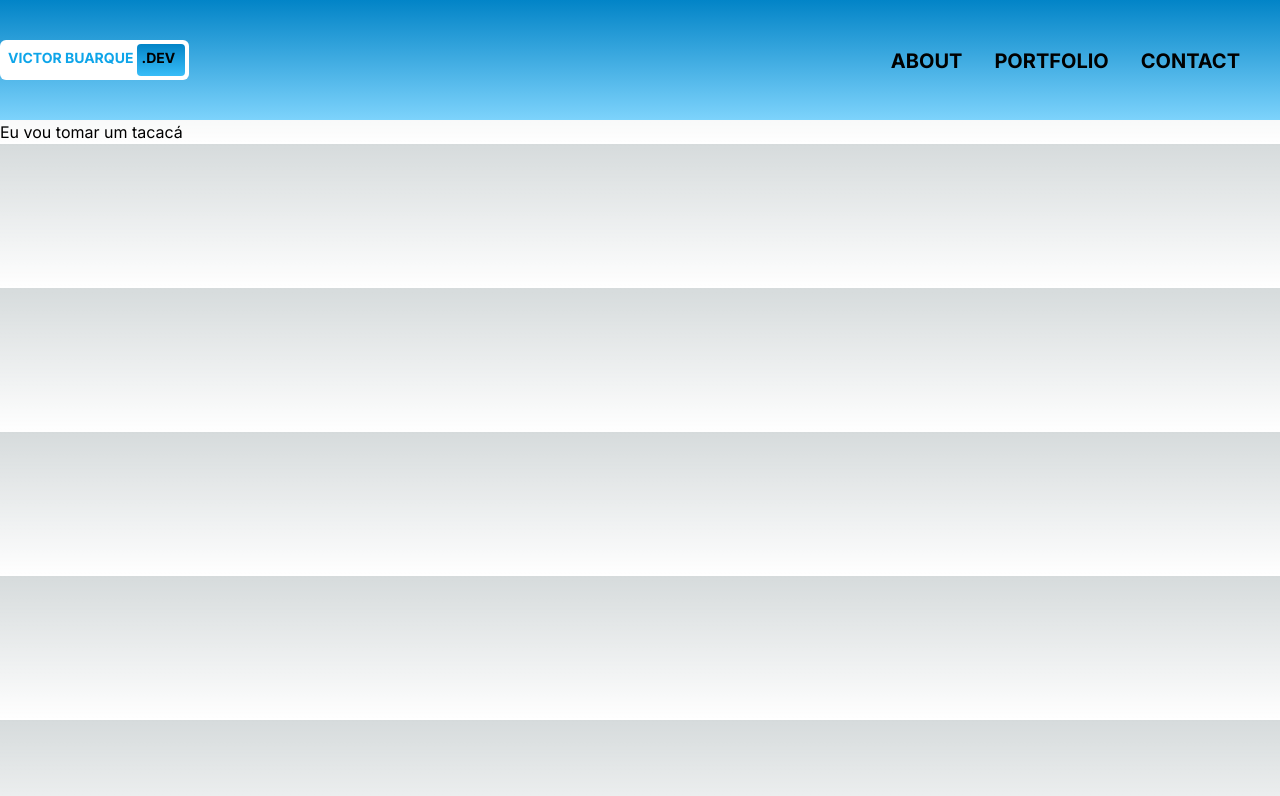
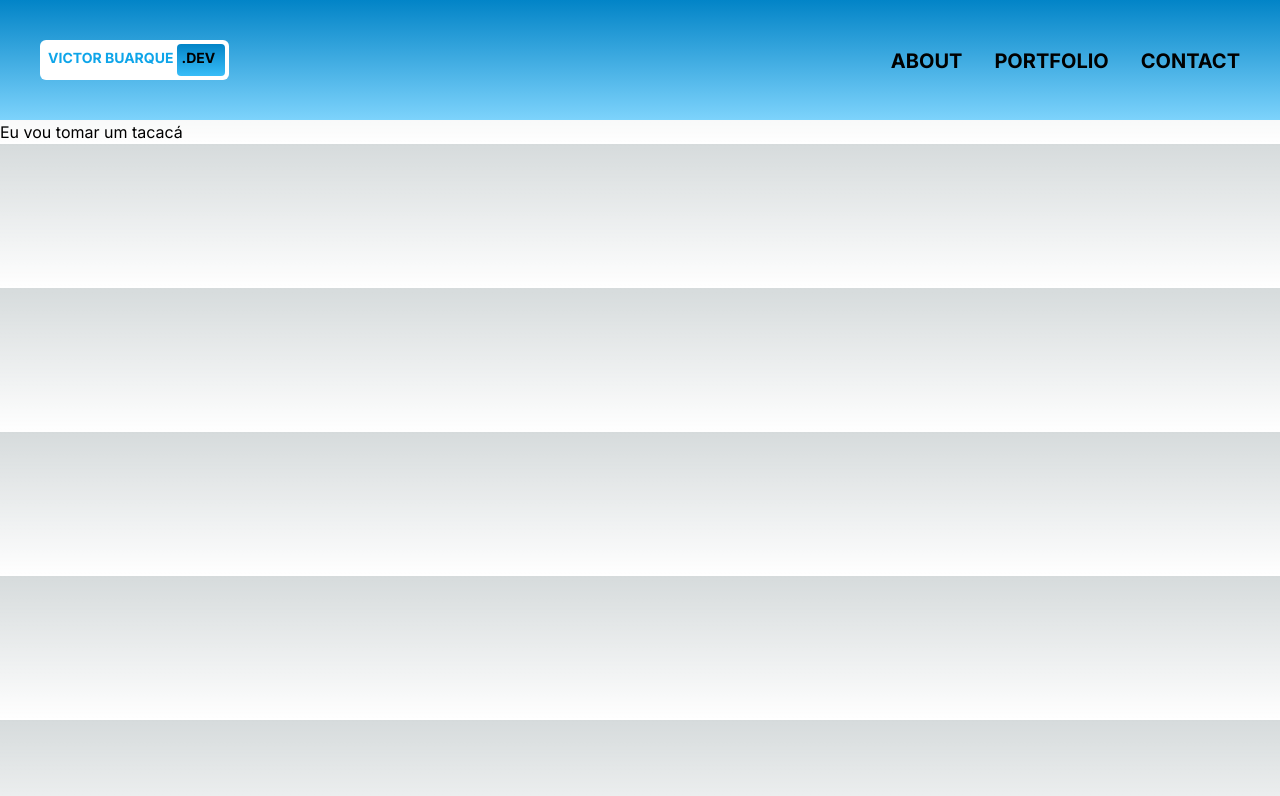
Before and after one commit to VictorBuarque/next-animated-portfolio, a Next.js app: page / in a window 1280 px wide. Shown: the top 796 px of the page. Built offline with nearby package versions, Linux system fonts and the light colour scheme.

Commit message:
chore: add container layout

```diff
--- a/src/app/globals.css
+++ b/src/app/globals.css
@@ -28,6 +28,31 @@ body {
 
 @layer utilities {
   .text-balance {
-    text-wrap: balance;
+    overflow-wrap: break-word;
   }
 }
+
+@layer components {
+  .container {
+    padding-left: 1rem;
+    padding-right: 1rem;
+    max-width: 100%;
+    @screen md {
+      max-width: 100%;
+      padding-left: 2.5rem;
+      padding-right: 2.5rem;
+    }
+    @screen lg {
+      max-width: 1024px;
+    }
+    @screen xl {
+      max-width: 1280px;
+    }
+    @screen 2xl {
+      max-width: 1404px;
+    }
+    @screen 4k {
+      max-width: 2160px;
+    }
+  }
+}
--- a/tailwind.config.ts
+++ b/tailwind.config.ts
@@ -7,6 +7,14 @@ const config: Config = {
     "./src/app/**/*.{js,ts,jsx,tsx,mdx}",
   ],
   theme: {
+    screens: {
+      'sm': '640px',
+      'md': '768px',
+      'lg': '1024px',
+      'xl': '1280px',
+      '2xl': '1536px',
+      '4k': '2560px',
+    },
     extend: {
       backgroundImage: {
         "gradient-radial": "radial-gradient(var(--tw-gradient-stops))",
```
